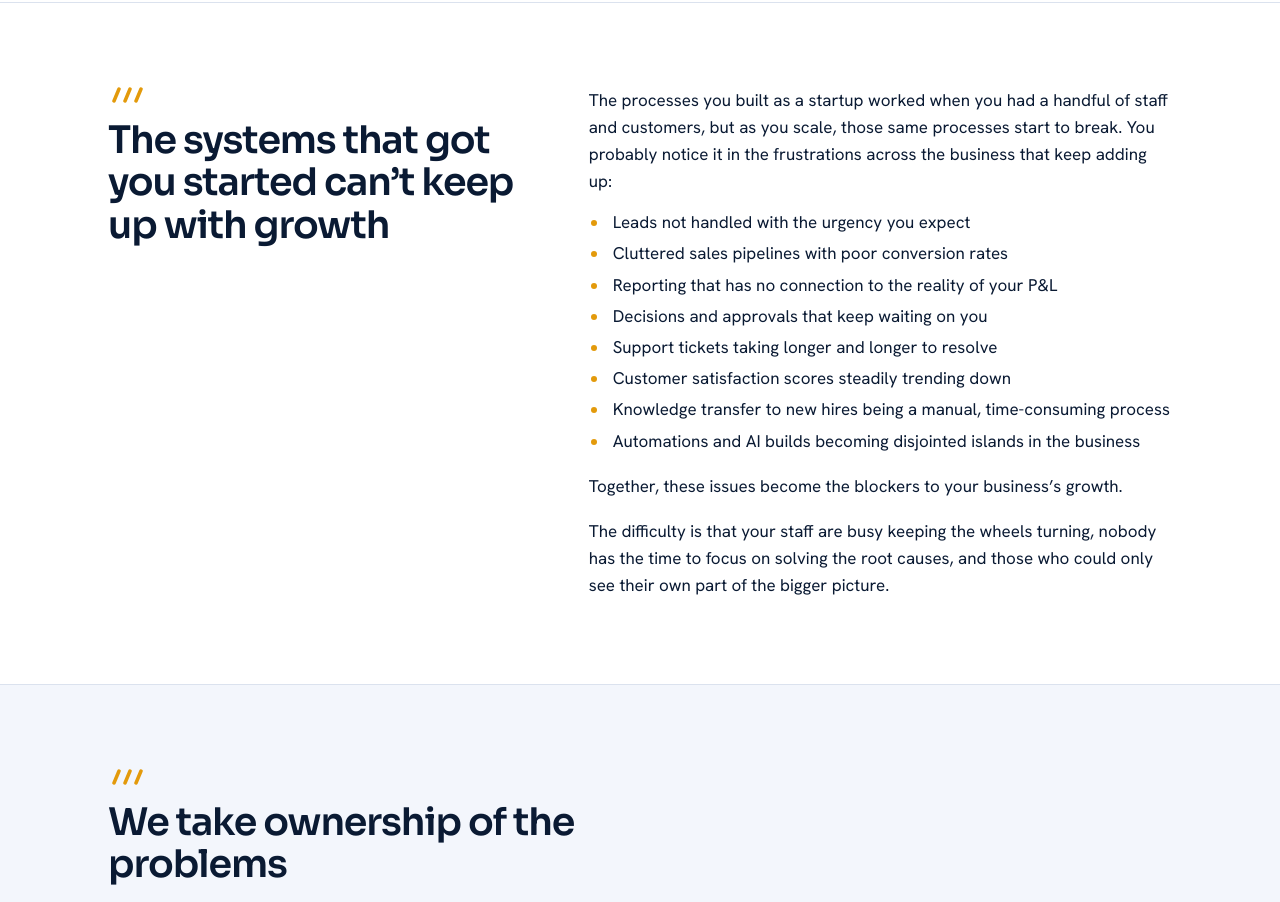
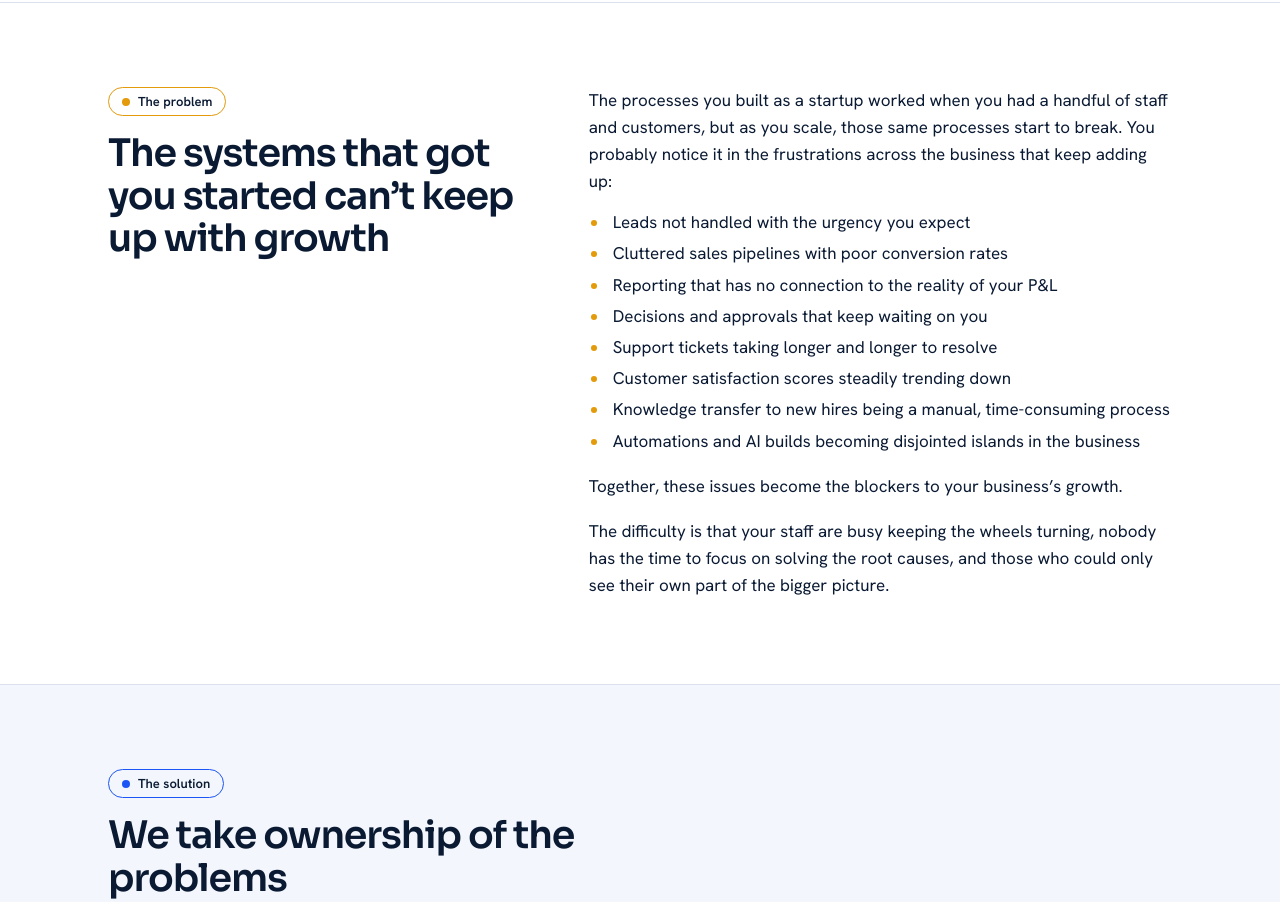
Before and after one commit to BuchnerBernard/bearops, an Astro site: page / in a window 1280 px wide. Shown: the part 660-1562 px from the top of the page. Built offline with nearby package versions, Linux system fonts and the light colour scheme; Astro itself is replaced by a stand-in of ours.

Commit message:
Add problem and solution labels to their sections
Co-Authored-By: Claude Opus 5.5 <noreply@anthropic.com>
Claude-Session: https://claude.ai/code/session_01XywhuzKpxRN7MUEpGZ3avx

```diff
--- a/src/pages/index.astro
+++ b/src/pages/index.astro
@@ -22,7 +22,7 @@ const latest = (await getArticles()).slice(0, 3);
   </main>
 
 <section class="sec"><div class="wrap split">
-  <h2>The systems that got you started can’t keep up with growth</h2><div>
+  <div><span class="bubble prob">The problem</span><h2>The systems that got you started can’t keep up with growth</h2></div><div>
   <p class="body">The processes you built as a startup worked when you had a handful of staff and customers, but as you scale, those same processes start to break. You probably notice it in the frustrations across the business that keep adding up:</p>
   <ul class="body plist">
     <li>Leads not handled with the urgency you expect</li>
@@ -40,6 +40,7 @@ const latest = (await getArticles()).slice(0, 3);
 </div></section>
 
 <section class="sec alt" id="how"><div class="wrap">
+  <span class="bubble sol">The solution</span>
   <h2>We take ownership of the problems</h2>
   <div class="start">
     <p class="body">We start by learning how your business works: your team, your tech stack and how work moves from one part of the business to the next. Using your data, feedback from your team and input from leadership, we find where the issues are.</p>
--- a/src/styles/global.css
+++ b/src/styles/global.css
@@ -277,3 +277,8 @@ footer a{color:inherit}
 .plist{margin:14px 0 0;padding-left:20px}.plist li{margin:4px 0;padding-left:4px}.plist li::marker{color:var(--amber)}
 .start{max-width:46em;margin-top:28px}.start h3,.then{font-size:20px;margin:0}
 .start+.steps{margin-top:44px}
+.bubble{display:inline-flex;align-items:center;gap:8px;padding:5px 13px;border-radius:999px;border:1.5px solid;font:600 13px var(--sans);color:var(--ink);margin-bottom:16px}
+.bubble::before{content:"";width:8px;height:8px;border-radius:50%;background:currentColor}
+.bubble.prob{border-color:var(--amber)}.bubble.prob::before{background:var(--amber)}
+.bubble.sol{border-color:var(--accent)}.bubble.sol::before{background:var(--accent)}
+.bubble+h2::before{display:none}
```
